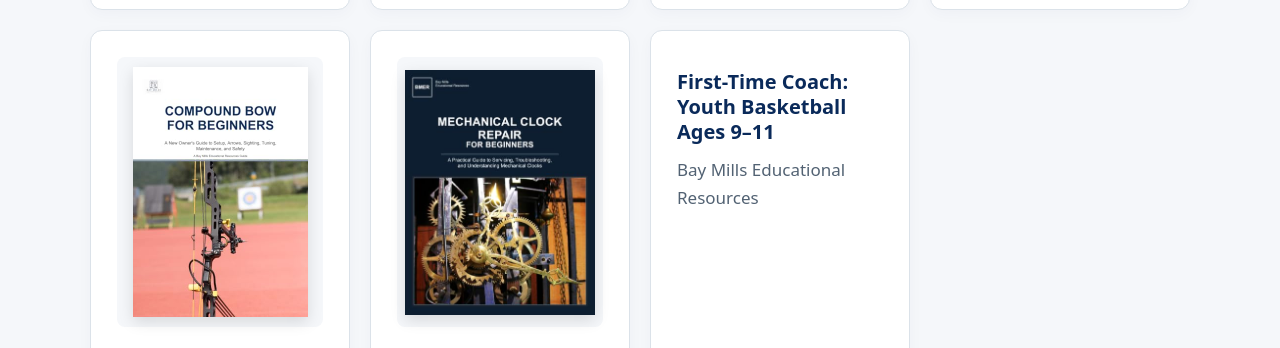
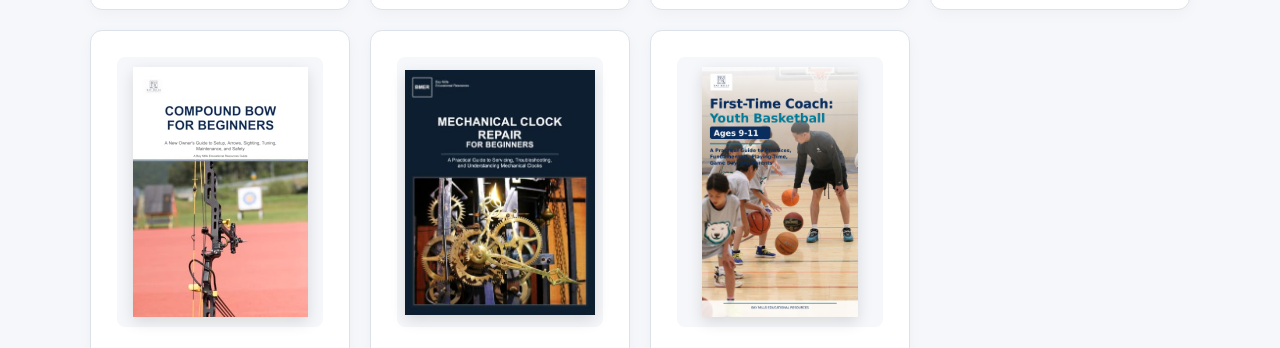
Before and after one commit to baymillseducationalresources/baymillseducationalresources.github.io, a plain HTML site: page books/index.html in a window 1280 px wide. Shown: the part 2151-2499 px from the top of the page. Drawn offline with Linux system fonts and the light colour scheme.

Commit message:
Complete BMER catalog with basketball coaching cover

```diff
--- a/books/index.html
+++ b/books/index.html
@@ -223,6 +223,12 @@
 </div>
 </article>
 <article class="card catalog-card">
+<div class="book-cover-wrap">
+<img class="book-cover"
+     src="../assets/images/book-covers/15_B0HKLTY8LL.jpg"
+     alt="Cover of First-Time Coach: Youth Basketball Ages 9–11"
+     loading="lazy">
+</div>
 <h2>First-Time Coach: Youth Basketball Ages 9–11</h2>
 <p class="muted">Bay Mills Educational Resources</p>
 <div class="catalog-actions">
```
Also changed, not shown: assets/images/book-covers/15_B0HKLTY8LL.jpg (added).
